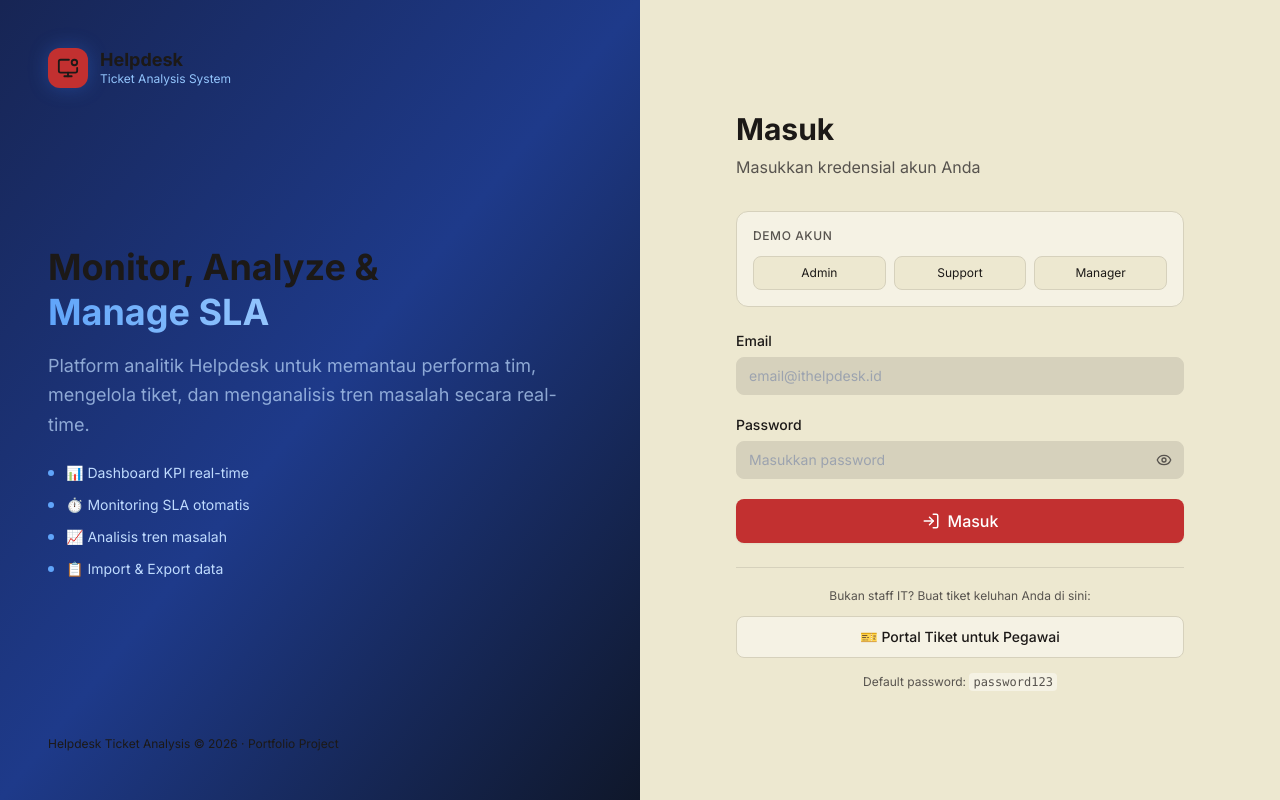
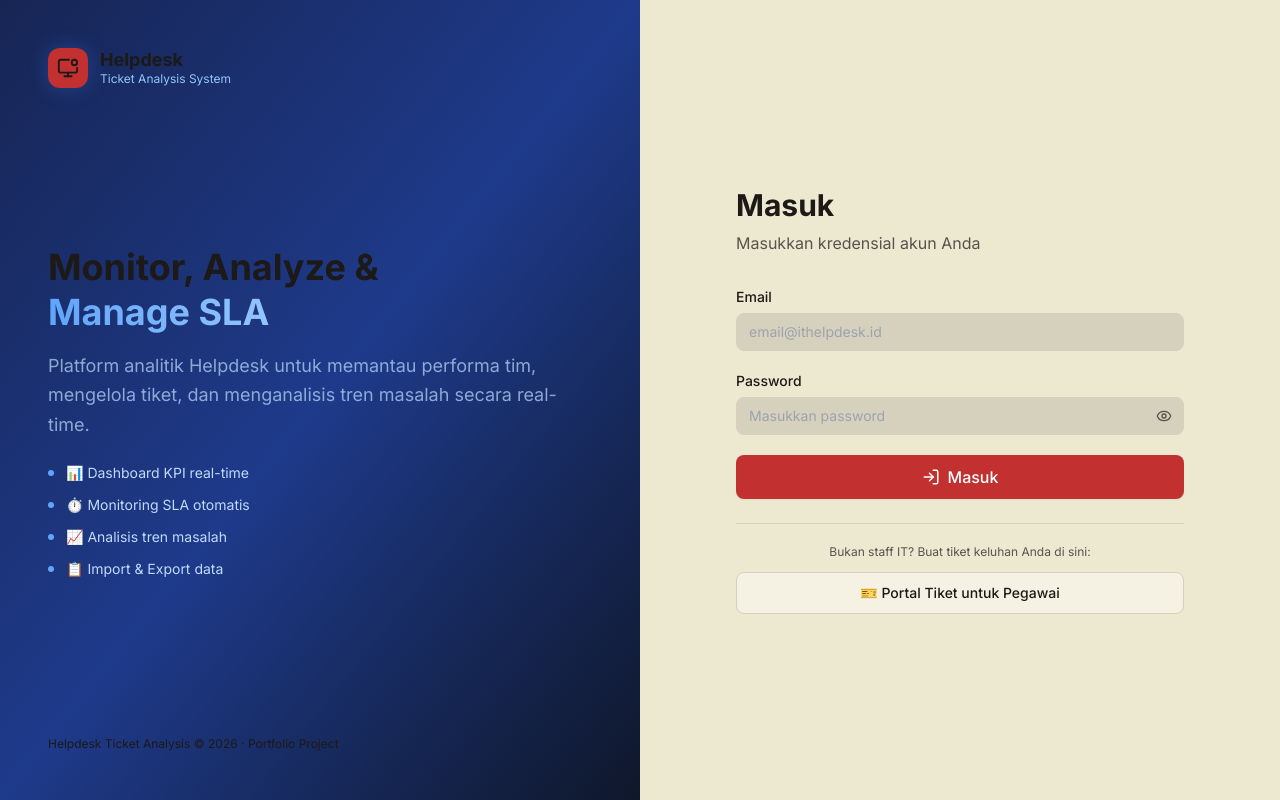
Before and after one commit to Readwips/web_helpdesk-organisasi, a React (Vite) app in the folder frontend/: page /login in a window 1280 px wide. Built offline with nearby package versions, Linux system fonts and the light colour scheme.

Commit message:
UI: remove hardcoded demo text from login and portal pages

```diff
--- a/frontend/src/pages/LoginPage.tsx
+++ b/frontend/src/pages/LoginPage.tsx
@@ -105,25 +105,7 @@ export default function LoginPage() {
             <p className="text-muted-foreground mt-2">Masukkan kredensial akun Anda</p>
           </div>
 
-          {/* Demo accounts */}
-          <div className="mb-6 p-4 bg-dark-surface rounded-xl border border-dark-border">
-            <p className="text-xs text-muted-foreground mb-3 font-medium uppercase tracking-wider">Demo Akun</p>
-            <div className="grid grid-cols-3 gap-2">
-              {[
-                { label: 'Admin', email: 'admin@ithelpdesk.id', pass: 'password123' },
-                { label: 'Support', email: 'andi@ithelpdesk.id', pass: 'password123' },
-                { label: 'Manager', email: 'manager@ithelpdesk.id', pass: 'password123' },
-              ].map((demo) => (
-                <button
-                  key={demo.label}
-                  onClick={() => demoLogin(demo.email, demo.pass)}
-                  className="px-3 py-2 bg-dark-bg rounded-lg text-xs text-foreground hover:text-foreground hover:bg-primary-600/20 border border-dark-border hover:border-primary-600/50 transition-all"
-                >
-                  {demo.label}
-                </button>
-              ))}
-            </div>
-          </div>
+
 
           <form onSubmit={handleSubmit} className="space-y-5">
             {error && (
@@ -196,9 +178,7 @@ export default function LoginPage() {
             </a>
           </div>
 
-          <p className="mt-4 text-center text-xs text-muted-foreground">
-            Default password: <code className="text-muted-foreground bg-dark-surface px-1 py-0.5 rounded">password123</code>
-          </p>
+
         </div>
       </div>
     </div>
--- a/frontend/src/pages/PortalPage.tsx
+++ b/frontend/src/pages/PortalPage.tsx
@@ -171,9 +171,7 @@ export default function PortalPage() {
                     required
                     autoFocus
                   />
-                  <p className="text-xs mt-1.5 text-center" style={{ color: 'var(--muted-foreground)' }}>
-                    Contoh: 001, 002, 007
-                  </p>
+
                 </div>
                 <button
                   type="submit"
```
